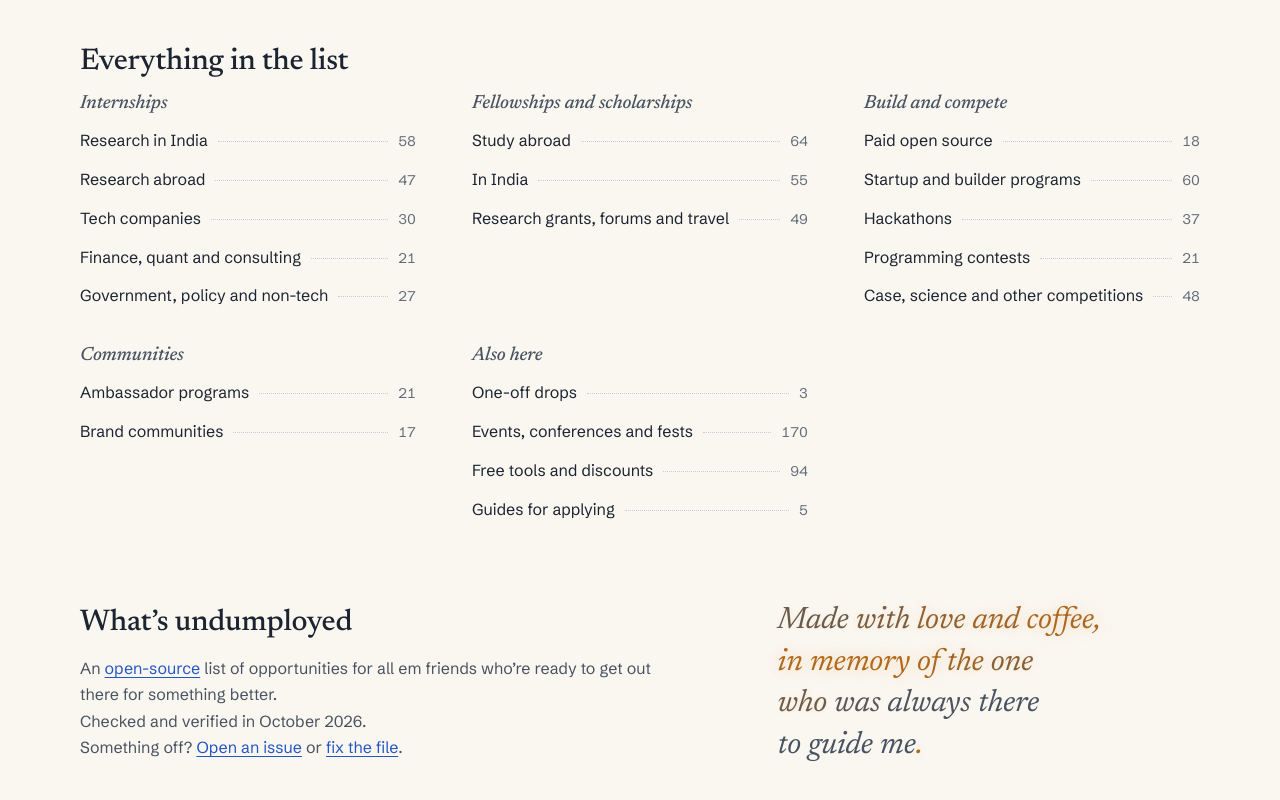
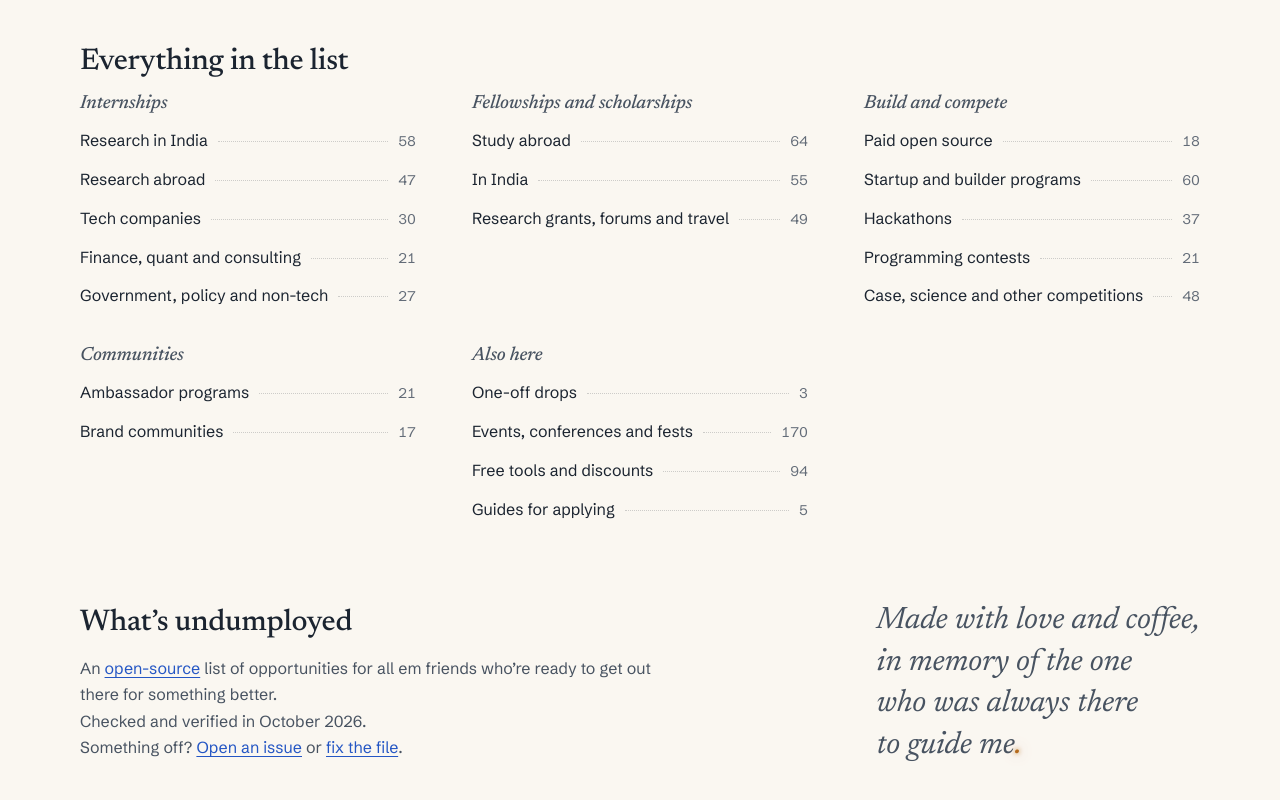
Before and after one commit to shahanxd/undumployed, a website with bundled scripts: page site/index.html in a window 1280 px wide. Shown: the part 2664-3464 px from the top of the page. Built offline with nearby package versions, Linux system fonts and the light colour scheme.

Commit message:
Let the dedication sit without an entrance

```diff
--- a/site/css/pages.css
+++ b/site/css/pages.css
@@ -35,7 +35,7 @@
 .index a:hover .t { color: var(--accent); text-decoration: underline; text-underline-offset: .18em; }
 
 .about-wrap { padding-bottom: 96px; }
-.about-split { display: grid; grid-template-columns: minmax(0, 38rem) minmax(0, 1fr); align-items: center; gap: 36px clamp(40px, 7vw, 96px); }
+.about-split { display: grid; grid-template-columns: minmax(0, 38rem) max-content; justify-content: space-between; align-items: center; gap: 36px clamp(40px, 7vw, 96px); }
 .about p { color: var(--ink-2); font-size: 16px; line-height: 1.65; }
 @media (max-width: 880px) {
   .about-split { grid-template-columns: minmax(0, 1fr); }
@@ -45,7 +45,7 @@
    and comes to rest on the full stop, which never quite goes dark. */
 @property --w { syntax: '<color>'; inherits: false; initial-value: #888; }
 .dedication { font-family: var(--font-serif); font-style: italic; font-size: clamp(25px, 2.7vw, 31px); line-height: 1.34; letter-spacing: -.005em; }
-.ded-line { display: block; }
+.ded-line { display: block; white-space: nowrap; }
 .ded-w { --w: var(--ink-2); display: inline-block; color: var(--w); transition: --w .4s var(--ease); }
 .dedication .spark-love:hover { --w: #cf4f69; }
 .dedication .spark-coffee:hover { --w: #86552f; }
@@ -53,18 +53,9 @@
 :root[data-theme="storm"] .dedication .spark-coffee:hover { --w: #cfa07a; }
 .ded-dot { color: var(--beam); text-shadow: 0 0 12px var(--beam-glow); }
 @media screen and (prefers-reduced-motion: no-preference) {
-  .dedication:not(.is-lit) .ded-w { opacity: 0; }
-  .dedication.is-lit .ded-w {
-    animation: ded-in 1.2s var(--ease) calc(var(--i) * 130ms) both, ded-beam 12s ease-in-out calc(4.5s + var(--i) * 130ms) infinite;
-  }
-  .dedication.is-lit .ded-dot {
-    animation: ded-in 1.2s var(--ease) calc(var(--i) * 130ms) both, ded-keep 12s ease-in-out calc(4.5s + var(--i) * 130ms) infinite;
-  }
+  .ded-w { animation: ded-beam 12s ease-in-out calc(2s + var(--i) * 130ms) infinite; }
+  .ded-dot { animation-name: ded-keep; }
   .dedication.is-away .ded-w { animation-play-state: paused; }
-}
-@keyframes ded-in {
-  from { opacity: 0; transform: translateY(.34em); filter: blur(5px); }
-  to { opacity: 1; transform: none; filter: none; }
 }
 @keyframes ded-beam {
   0%, 18%, 100% { color: var(--w); text-shadow: 0 0 0 transparent; }
--- a/site/js/sparks.js
+++ b/site/js/sparks.js
@@ -39,12 +39,11 @@ function burst(el, kind) {
   }
 }
 
-// The verse writes itself in the first time it's seen, and the light only runs while it's on screen.
+// The light over the verse only runs while it's on screen.
 export function lightDedication(root = document) {
   const el = root.querySelector('.dedication');
   if (!el) return () => {};
   const io = new IntersectionObserver(([entry]) => {
-    if (entry.isIntersecting) el.classList.add('is-lit');
     el.classList.toggle('is-away', !entry.isIntersecting);
   }, { threshold: 0.35 });
   io.observe(el);
```
